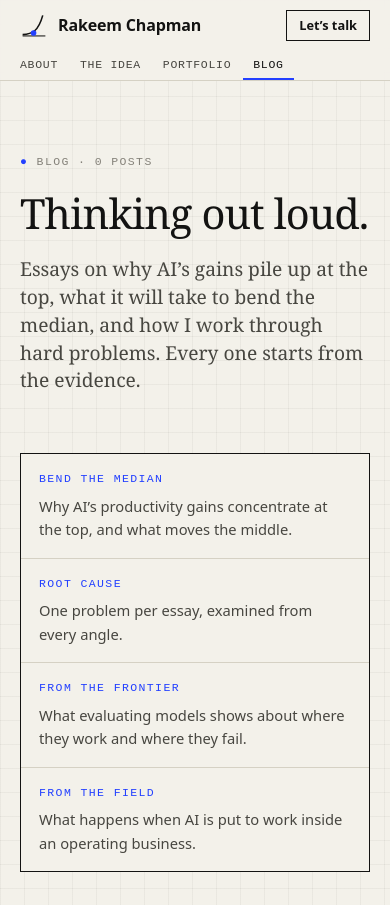
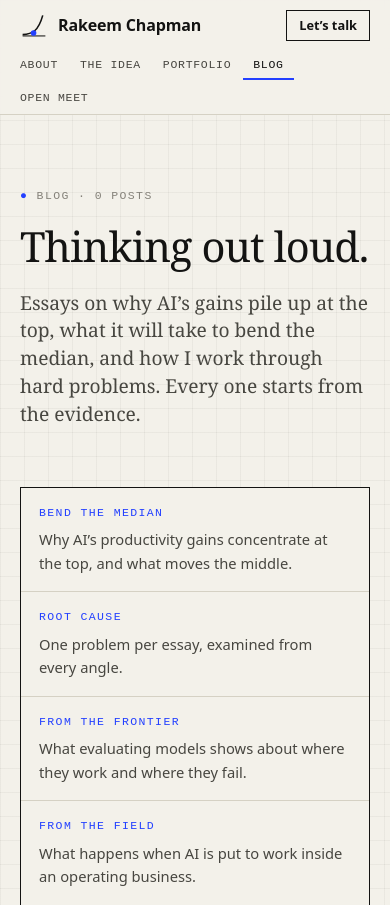
Before and after one commit to Rakeem-C/Portfolio-site, an Astro site: page /blog in a window 390 px wide. Shown: the top 905 px of the page. Built offline with nearby package versions, Linux system fonts and the light colour scheme; Astro itself is replaced by a stand-in of ours.

Commit message:
Link Open Meet from personal site

```diff
--- a/src/components/Header.astro
+++ b/src/components/Header.astro
@@ -32,6 +32,7 @@ const path = Astro.url.pathname.replace(/\/$/, '') || '/';
   @media (max-width: 720px) {
     .bar { flex-wrap: wrap; gap: 8px 16px; padding: 10px 0 0; }
     nav { order: 3; flex-basis: 100%; margin-inline: -10px; }
+    nav ul { flex-wrap: wrap; }
     nav a { padding: 10px; font-size: .72rem; }
     .hello { padding: 8px 12px; font-size: .8rem; }
   }
--- a/src/site.ts
+++ b/src/site.ts
@@ -12,6 +12,7 @@ export const NAV = [
   { href: '/#idea', label: 'The idea' },
   { href: '/portfolio', label: 'Portfolio' },
   { href: '/blog', label: 'Blog' },
+  { href: 'https://meet.automationation.com/', label: 'Open Meet' },
 ];
 
 export const SERIES = {
```
